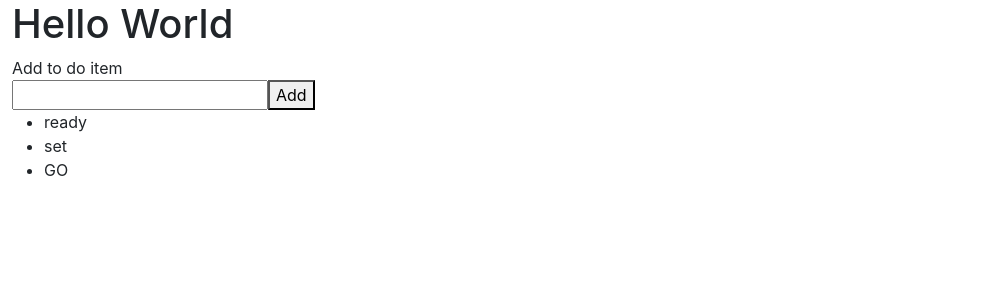
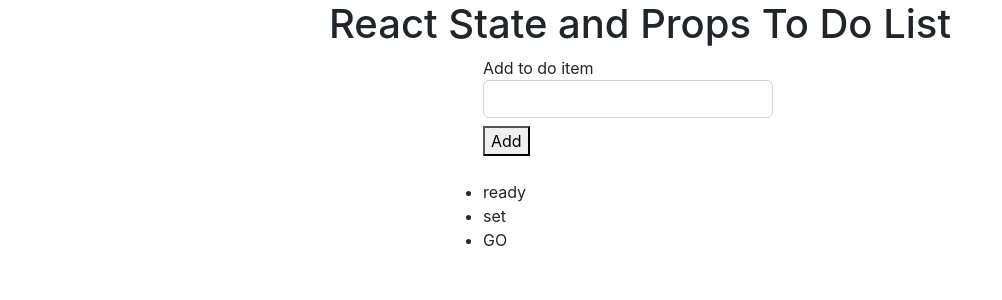
Before and after one commit to reidbraswell1/react-props-state, a React (Create React App) app: page / in a window 1280 px wide. Shown: the top 300 px of the page, without its empty margins (0-1002 px from the left). Built offline with nearby package versions, Linux system fonts and the light colour scheme.

Commit message:
Clear input field after submit and add bootstrap style

```diff
--- a/src/App.jsx
+++ b/src/App.jsx
@@ -1,13 +1,15 @@
 import "./css/App.css";
-import { Component } from 'react';
+import { Component } from "react";
+import React from "react";
+import ReactDOM  from "react-dom/client";
 import List from "./components/List.jsx";
 
 class App extends Component {
   constructor(props) {
     super(props)
 
-    let list = ["ready", "set", "GO"];
-    let text = "";
+    const list = ["ready", "set", "GO"];
+    const text = "";
 
     this.state = {
       list: list,
@@ -31,20 +33,31 @@
     let newList = this.state.list.slice(0);
     newList.push(this.state.text)
     this.setState({list:newList})
+    this.setState({text:""});
     console.log(`This.state.list=${this.state.list}`);
     console.log(`---End onSubmit()---`);
   }
 
   render() {
     return (
-      <div>
-        <h1>Hello World</h1>
+      <div className="row">
+        <div className="col text-center">
+          <h1>React State and Props To Do List</h1>
+        </div>
+        <div className="row">
+          <div className="col-3" style={{ marginLeft: 'auto', marginRight: 'auto'}}>
+            <form onSubmit={this.onSubmit}>
+              <div className="form-group">
                 <label htmlFor="toDoInput">Add to do item </label>
-        <form onSubmit={this.onSubmit}>
-          <input id="toDoInput" value={this.state.text} onChange={this.handleOnChangeInput}></input>
-          <button type="submit">Add</button>
+                <input id="toDoInput" className="form-control" value={this.state.text} onChange={this.handleOnChangeInput}></input>
+                <button className="mt-2" type="submit">Add</button>
+              </div>
             </form>
-        <ul>
+          </div>
+        </div>
+        <div className="row">
+          <div className="col-3" style={{ marginLeft: 'auto', marginRight: 'auto'}}>
+            <ul className="list-group mt-4">
               {this.state.list.map((value,index, array) => {
                 console.log(value);
                 let listId = `List:${index}`;
@@ -53,6 +66,8 @@
               })}
             </ul>
           </div>
+        </div>
+      </div>
     );
   }
 }
```
Lines whose indentation alone changed are shown as unchanged.
